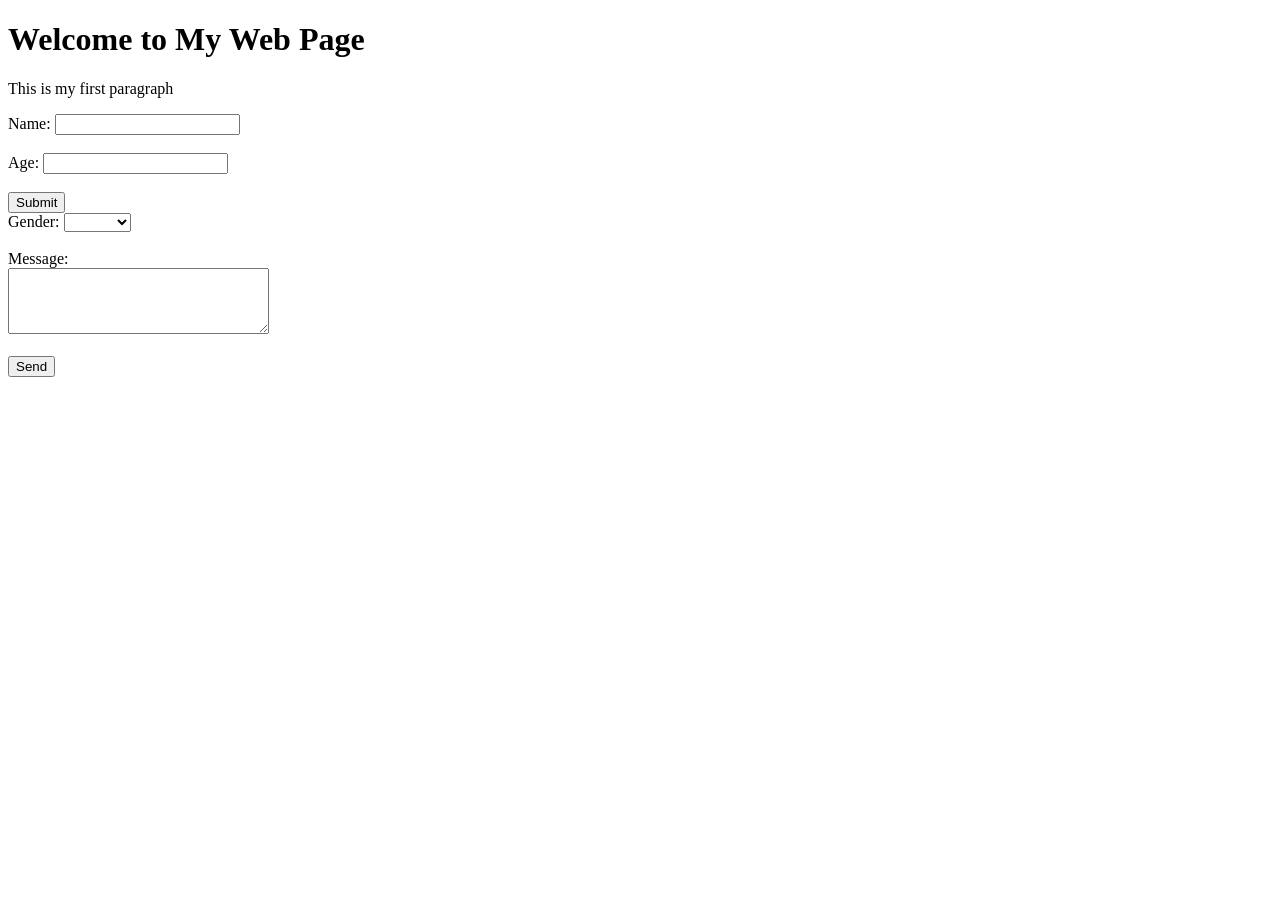
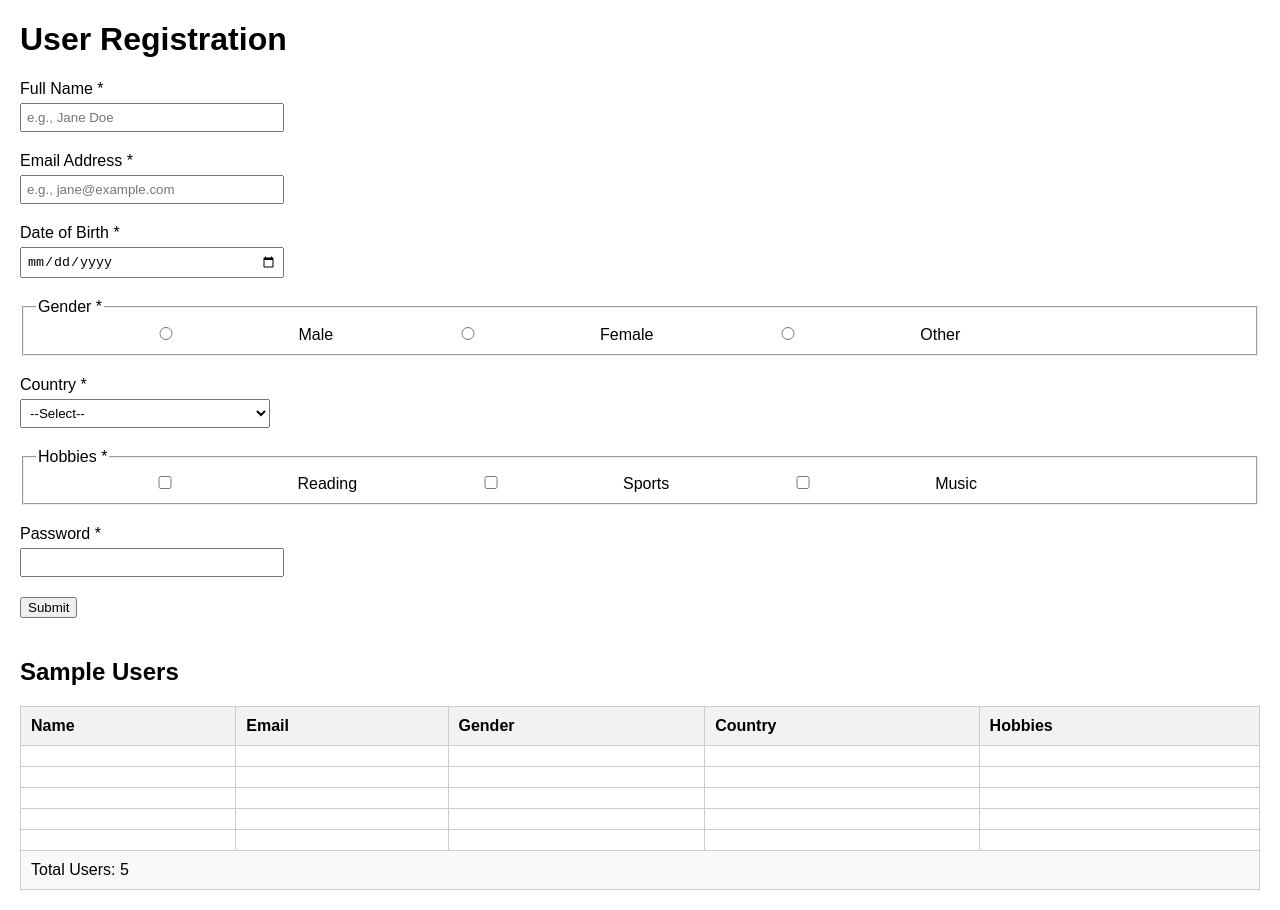
Before and after one commit to jamesadero/html-forms-tables-assessment, a plain HTML site: page index.html in a window 1280 px wide. Before the commit the page ends 800 px from the top, so only its background shows below. Drawn offline with Linux system fonts and the light colour scheme.

Commit message:
Add files via upload

```diff
--- a/index.html
+++ b/index.html
@@ -1,28 +1,169 @@
 <!DOCTYPE html>
 <html lang="en">
 <head>
-    <title>My Web Page</title>
-    </head>
+  <meta charset="UTF-8" />
+  <meta name="viewport" content="width=device-width, initial-scale=1.0" />
+  <title>HTML Forms and Tables Assessment</title>
+  <style>
+    body {
+      font-family: Arial, sans-serif;
+      margin: 20px;
+    }
+
+    form {
+      margin-bottom: 40px;
+    }
+
+    label {
+      display: block;
+      margin-top: 10px;
+    }
+
+    input, select {
+      padding: 5px;
+      margin-top: 5px;
+      width: 250px;
+    }
+
+    .form-section {
+      margin-bottom: 20px;
+    }
+
+    table {
+      width: 100%;
+      border-collapse: collapse;
+    }
+
+    th, td {
+      padding: 10px;
+      border: 1px solid #ccc;
+      text-align: left;
+    }
+
+    thead {
+      background-color: #f2f2f2;
+    }
+
+    tfoot {
+      background-color: #f9f9f9;
+    }
+  </style>
+</head>
 <body>
-    <h1>Welcome to My Web Page</h1>
-    <p>This is my first paragraph</p>
-    </body>
+
+  <h1>User Registration</h1>
+
+  <form method="post" action="#">
+    <div class="form-section">
+      <label for="fullname">Full Name *</label>
+      <input type="text" id="fullname" name="fullname" placeholder="e.g., Jane Doe" required>
+    </div>
+
+    <div class="form-section">
+      <label for="email">Email Address *</label>
+      <input type="email" id="email" name="email" placeholder="e.g., jane@example.com" required>
+    </div>
+
+    <div class="form-section">
+      <label for="dob">Date of Birth *</label>
+      <input type="date" id="dob" name="dob" required>
+    </div>
+
+    <fieldset class="form-section">
+      <legend>Gender *</legend>
+      <input type="radio" id="male" name="gender" value="Male" required>
+      <label for="male" style="display:inline;">Male</label>
+      <input type="radio" id="female" name="gender" value="Female">
+      <label for="female" style="display:inline;">Female</label>
+      <input type="radio" id="other" name="gender" value="Other">
+      <label for="other" style="display:inline;">Other</label>
+    </fieldset>
+
+    <div class="form-section">
+      <label for="country">Country *</label>
+      <select id="country" name="country" required>
+        <option value="">--Select--</option>
+        <option value="USA">USA</option>
+        <option value="Canada">Canada</option>
+        <option value="Germany">Germany</option>
+        <option value="India">India</option>
+        <option value="Australia">Australia</option>
+      </select>
+    </div>
+
+    <fieldset class="form-section">
+      <legend>Hobbies *</legend>
+      <input type="checkbox" id="reading" name="hobbies[]" value="Reading">
+      <label for="reading" style="display:inline;">Reading</label>
+      <input type="checkbox" id="sports" name="hobbies[]" value="Sports">
+      <label for="sports" style="display:inline;">Sports</label>
+      <input type="checkbox" id="music" name="hobbies[]" value="Music">
+      <label for="music" style="display:inline;">Music</label>
+    </fieldset>
+
+    <div class="form-section">
+      <label for="password">Password *</label>
+      <input type="password" id="password" name="password" required>
+    </div>
+
+    <button type="submit">Submit</button>
+  </form>
+
+  <h2>Sample Users</h2>
+
+  <table>
+    <thead>
+      <tr>
+        <th>Name</th>
+        <th>Email</th>
+        <th>Gender</th>
+        <th>Country</th>
+        <th>Hobbies</th>
+      </tr>
+    </thead>
+    <tbody>
+      <tr>
+        <td></td>
+        <td></td>
+        <td></td>
+        <td></td>
+        <td></td>
+      </tr>
+      <tr>
+        <td></td>
+        <td></td>
+        <td></td>
+        <td></td>
+        <td></td>
+      </tr>
+      <tr>
+        <td></td>
+        <td></td>
+        <td></td>
+        <td></td>
+        <td></td>
+      </tr>
+      <tr>
+        <td></td>
+        <td></td>
+        <td></td>
+        <td></td>
+        <td></td>
+      </tr>
+      <tr>
+        <td></td>
+        <td></td>
+        <td></td>
+        <td></td>
+        <td></td>
+      </tr>
+    </tbody>
+    <tfoot>
+      <tr>
+        <td colspan="5">Total Users: 5</td>
+      </tr>
+    </tfoot>
+  </table>
+
+</body>
 </html>
-<form action="submit.php" method="post">
-        <label for="name">Name:</label>
-        <input type="text" id="name" name="name"><br><br>
-        <label for="age">Age:</label>
-        <input type="number" id="age" name="age"><br><br>
-        <input type="submit" value="Submit">
-    </form>
-    <form>
-        <label for="gender">Gender:</label>
-        <select id="gender" name="gender">
-            <option value="male"<Male</option>
-                <option value="female">Female</option>
-            </select><br><br>
-            <label for="message">Message:</label><br>
-            <textarea id="message" name="message" rows="4" cols="30"></textarea><br><br>
-            <button type="submit">Send</button>
-        </label>
-    </form>
```
